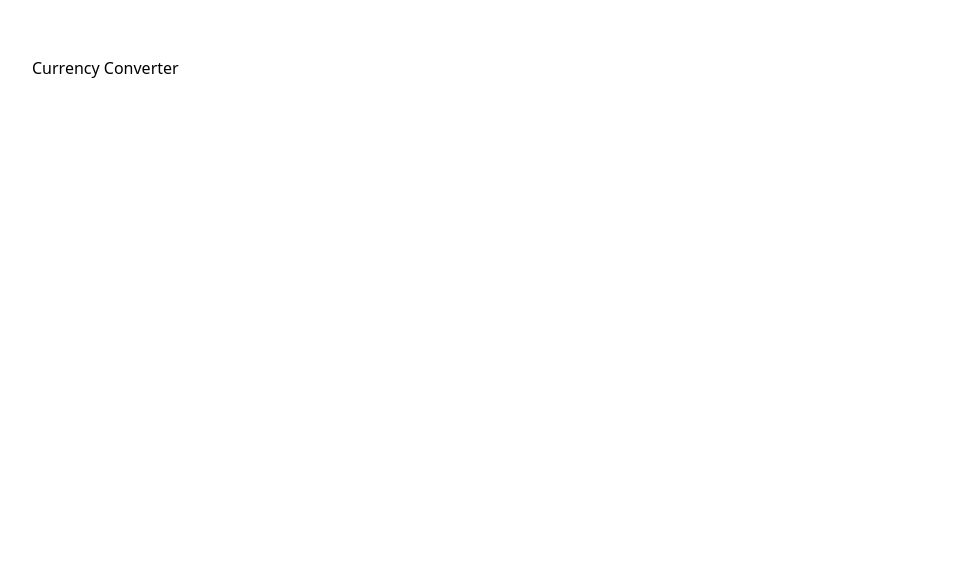
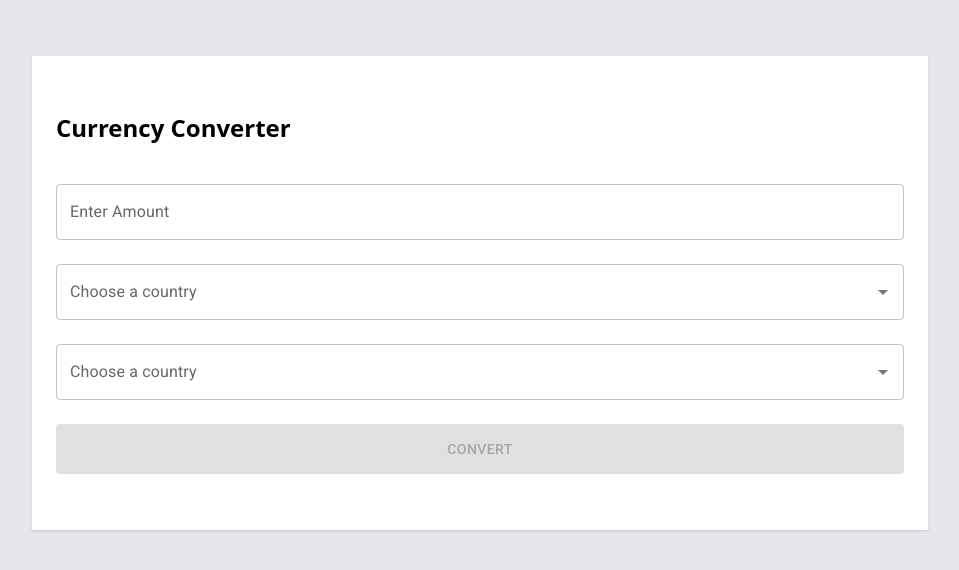
Before and after one commit to alexfullalove/co-op-bank-tech-test, a React (Create React App) app: page / in a window 1280 px wide. Shown: the top 570 px of the page, without its empty margins (160-1119 px from the left). Built offline with nearby package versions, Linux system fonts and the light colour scheme; no server answers.

Commit message:
Basic functionality working

```diff
--- a/package.json
+++ b/package.json
@@ -3,6 +3,11 @@
   "version": "0.1.0",
   "private": true,
   "dependencies": {
+    "@emotion/react": "^11.9.3",
+    "@emotion/styled": "^11.9.3",
+    "@headlessui/react": "^1.6.6",
+    "@heroicons/react": "^1.0.6",
+    "@mui/material": "^5.9.1",
     "@testing-library/jest-dom": "^5.16.4",
     "@testing-library/react": "^13.3.0",
     "@testing-library/user-event": "^13.5.0",
@@ -10,6 +15,7 @@
     "@types/node": "^16.11.45",
     "@types/react": "^18.0.15",
     "@types/react-dom": "^18.0.6",
+    "axios": "^0.27.2",
     "react": "^18.2.0",
     "react-dom": "^18.2.0",
     "react-scripts": "5.0.1",
--- a/public/index.html
+++ b/public/index.html
@@ -9,6 +9,7 @@
       name="description"
       content="Web site created using create-react-app"
     />
+    <link rel="stylesheet" href="https://fonts.googleapis.com/css?family=Roboto:300,400,500,700&display=swap"/>
     <link rel="apple-touch-icon" href="%PUBLIC_URL%/logo192.png" />
     <!--
       manifest.json provides metadata used when your web app is installed on a
@@ -26,7 +27,7 @@
     -->
     <title>React App</title>
   </head>
-  <body>
+  <body class="bg-gray-200">
     <noscript>You need to enable JavaScript to run this app.</noscript>
     <div id="root"></div>
     <!--
--- a/src/App.tsx
+++ b/src/App.tsx
@@ -4,7 +4,7 @@ import { CurrencyConverter } from "./components/currency-converter";
 
 const App: React.FC = (): JSX.Element => {
   return (
-    <div>
+    <div className="bg-gray-200">
       <div className="max-w-4xl m-auto pb-6 pt-14">
         <CurrencyConverter />
       </div>
--- /dev/null
+++ b/src/api/api.service.ts
@@ -0,0 +1,14 @@
+import axios from "axios";
+
+export const getCurrencies = async () => {
+  const result = await axios.get(
+    "https://openexchangerates.org/api/currencies.json"
+  );
+  return result.data;
+};
+
+export const getConversions = async (currencyCode: string) => {
+  return await axios.get(
+    `https://api.exchangerate-api.com/v4/latest/${currencyCode}`
+  );
+};
--- a/src/components/currency-converter.tsx
+++ b/src/components/currency-converter.tsx
@@ -1,9 +1,92 @@
-import React from "react";
+import React, { useState, useEffect } from "react";
+import { CountrySelect } from "./dropdown";
+import { getCurrencies, getConversions } from "../api/api.service";
+import TextField from "@mui/material/TextField";
+import Button from "@mui/material/Button";
+
+export interface Currency {
+  code: string;
+  label: string;
+}
 
 export const CurrencyConverter: React.FC = (): JSX.Element => {
+  const [currencies, setCurrencies] = useState<any>();
+  const [amount, setAmount] = useState<number>(0);
+  const [firstSelectedCurrency, setFirstSelectedCurrency] = useState<
+    Currency | undefined
+  >();
+  const [secondSelectedCurrency, setSecondSelectedCurrency] = useState<
+    Currency | undefined
+  >();
+  const [conversion, setConversion] = useState<any>();
+
+  const mapCurrencyData = (currencyData: any) => {
+    const currencyArr = [];
+    for (const currency in currencyData) {
+      currencyArr.push({ code: currency, label: currencyData[currency] });
+    }
+    return currencyArr;
+  };
+
+  useEffect(() => {
+    const fetchData = async () => {
+      const data = await getCurrencies();
+      setCurrencies(mapCurrencyData(data));
+    };
+    fetchData().catch(console.error);
+  }, []);
+
+  const fetchCurrencyConversion = async (e: any) => {
+    e.preventDefault();
+    if (firstSelectedCurrency && secondSelectedCurrency) {
+      const response = await getConversions(firstSelectedCurrency.code);
+      const rate = response.data.rates[secondSelectedCurrency.code];
+      const exchangeRate = (rate * amount).toFixed(3);
+      setConversion(exchangeRate);
+    }
+  };
+
   return (
-    <section className="">
-      <h1>Currency Converter</h1>
+    <section className="pt-14 bg-white pb-14 px-6 shadow">
+      <h1 className="text-black text-2xl mb-10 font-semibold">
+        Currency Converter
+      </h1>
+      <form onSubmit={(e) => fetchCurrencyConversion(e)}>
+        <div>
+          <TextField
+            onChange={(e) => setAmount(+e.target.value)}
+            id="outlined-basic"
+            label="Enter Amount"
+            variant="outlined"
+            sx={{ width: "100%" }}
+          />
+        </div>
+        <div>
+          <CountrySelect
+            currencies={currencies}
+            setCurrency={setFirstSelectedCurrency}
+          />
+        </div>
+        <div>
+          <CountrySelect
+            currencies={currencies}
+            setCurrency={setSecondSelectedCurrency}
+          />
+        </div>
+        <div>
+          <Button
+            sx={{ width: "100%", height: 50, marginTop: 3 }}
+            type="submit"
+            disabled={
+              !amount || !firstSelectedCurrency || !secondSelectedCurrency
+            }
+            variant="contained"
+          >
+            Convert
+          </Button>
+          <p>{conversion}</p>
+        </div>
+      </form>
     </section>
   );
 };
--- /dev/null
+++ b/src/components/dropdown.tsx
@@ -0,0 +1,59 @@
+import React, { useEffect, useState } from "react";
+import Box from "@mui/material/Box";
+import TextField from "@mui/material/TextField";
+import Autocomplete from "@mui/material/Autocomplete";
+import { Currency } from "./currency-converter";
+
+interface Props {
+  currencies: Currency[];
+  setCurrency: React.Dispatch<React.SetStateAction<Currency | undefined>>;
+}
+
+export const CountrySelect: React.FC<Props> = ({ currencies, setCurrency }) => {
+  const handleCountrySelect = (event: any, value: any) => {
+    setCurrency(value);
+  };
+
+  return (
+    <Autocomplete
+      id="country-select-demo"
+      sx={{ width: "100%", margin: "auto", paddingTop: 3 }}
+      options={currencies}
+      autoHighlight
+      getOptionLabel={(option) => `${option.label} (${option.code})`}
+      onChange={(event, value) => handleCountrySelect(event, value)}
+      renderOption={(props, option) => (
+        <Box
+          component="li"
+          sx={{ "& > img": { mr: 2, flexShrink: 0 } }}
+          {...props}
+        >
+          <img
+            loading="lazy"
+            width="20"
+            src={`https://flagcdn.com/w20/${option.code
+              .toLowerCase()
+              .slice(0, -1)}.png`}
+            srcSet={`https://flagcdn.com/w40/${option.code
+              .toLowerCase()
+              .slice(0, -1)}.png 2x`}
+            alt=""
+          />
+          {option.label} ({option.code})
+        </Box>
+      )}
+      renderInput={(params) => (
+        <div>
+          <TextField
+            {...params}
+            label="Choose a country"
+            inputProps={{
+              ...params.inputProps,
+              autoComplete: "new-password", // disable autocomplete and autofill
+            }}
+          />
+        </div>
+      )}
+    />
+  );
+};
```
Also changed, not shown: 1 other file (tests, documents, lock files or other folders).
